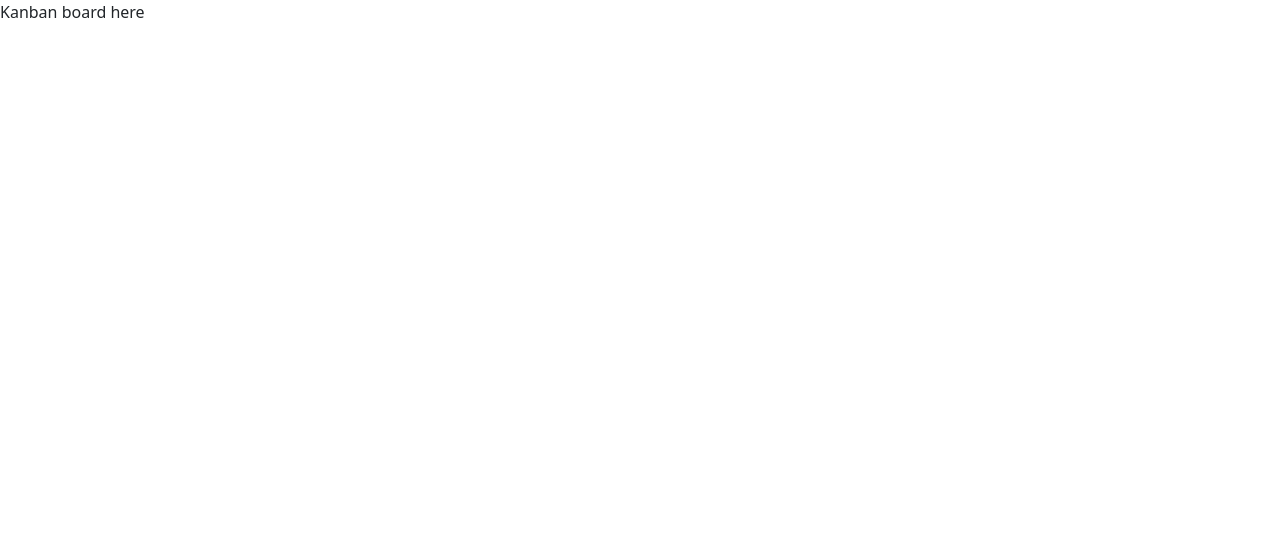
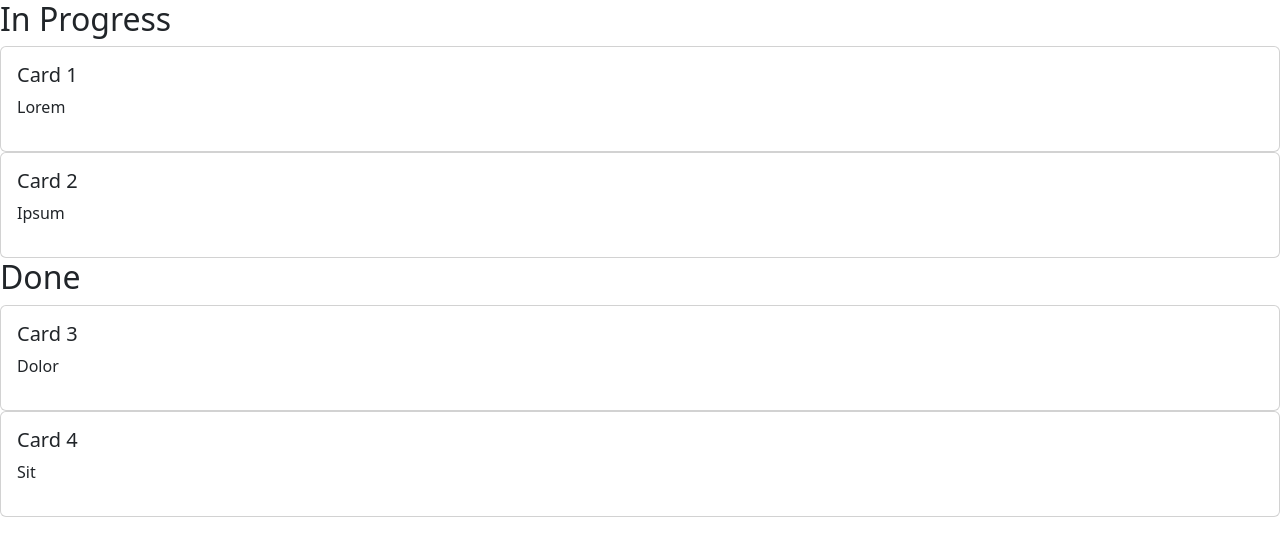
Before and after one commit to vasiliosnicholas/Agility, a React (Vite) app in the folder frontend/: page /kanban in a window 1280 px wide. Shown: the top 556 px of the page. Built offline with nearby package versions, Linux system fonts and the light colour scheme.

Commit message:
Initial poc for drag & drop

```diff
--- /dev/null
+++ b/frontend/src/components/kanban/Drag.tsx
@@ -0,0 +1,127 @@
+import React from "react";
+import * as DragTypes from "./dragTypes.ts";
+
+const DragContext = React.createContext<DragTypes.DragCtxValue | null>(null);
+
+interface DragProps {
+    draggable?: boolean;
+    handleDrop?: (payload: DragTypes.DropPayload) => void;
+    children: React.ReactNode | ((renderProps: DragTypes.DragRenderProps) => React.ReactNode);
+};
+
+function Drag({draggable = true, handleDrop, children}: DragProps) {
+    const [dragItem, setDragItem] = React.useState<DragTypes.DragId | null>(null);
+    const [dragType, setDragType] = React.useState<DragTypes.DragType | null>(null);
+    const [isDragging, setIsDragging] = React.useState(false);
+    const [drop, setDrop] = React.useState<DragTypes.DropId | null>(null);
+
+    React.useEffect(() => {
+        if (dragItem) {
+            document.body.style.cursor = "grabbing";
+        } else {
+            document.body.style.cursor = "default";
+        }
+
+    }, [dragItem]);
+
+    const dragStart = function(e: React.DragEvent<Element>, dragId: DragTypes.DragId, dragType: DragTypes.DragType) {
+        e.stopPropagation();
+        e.dataTransfer.effectAllowed = "move";
+        setDragItem(dragId);
+        dragType && setDragType(dragType);
+    };
+
+    const drag = function(e: React.DragEvent<Element>) {
+        e.stopPropagation();
+        setIsDragging(true);
+    };
+
+    const dragEnd = function() {
+        setDragItem(null);
+        setDragType(null);
+        setIsDragging(false);
+        setDrop(null);
+    };
+
+    const onDrop = function(e: React.DragEvent<Element>) {
+        e.stopPropagation();
+        handleDrop?.({ dragItem, dragType, drop });
+        setDragItem(null);
+        setDragType(null);
+        setIsDragging(false);
+        setDrop(null);
+    };
+
+    return (
+        <DragContext.Provider value={{ draggable, dragItem, dragType, isDragging, drop, setDrop, dragStart, drag, dragEnd, onDrop }}>
+            { typeof children === "function" ? children({ activeItem: dragItem, activeType: dragType, isDragging }) : children}
+        </DragContext.Provider>
+    );
+};
+
+export function DragItem<T extends React.ElementType = "div">({ as, dragId, dragType, ...props }: DragTypes.DragItemProps<T>) {
+    const {draggable, dragStart, drag, dragEnd } = React.useContext(DragContext) as DragTypes.DragCtxValue;
+    let Component: React.ElementType = as || "div";
+    return <Component onDragStart={(e: React.DragEvent<Element>) => dragStart(e, dragId, dragType)}
+    draggable={draggable}
+    onDrag={drag}
+    onDragEnd={dragEnd}
+    {...props}
+    />;
+};
+
+export function DropZone({as, dropId, dropType, remember, style, children, ...props}: DragTypes.DropZoneProps) {
+    const {dragItem, dragType, setDrop, drop, onDrop} = React.useContext(DragContext) as DragTypes.DragCtxValue;
+
+    function handleDragOver(e: React.DragEvent<Element>) {
+        if (e.preventDefault) {
+            e.preventDefault();
+        }
+
+        return false;
+    };
+
+    function handleDragLeave(e: React.DragEvent<Element>) {
+        if (!remember) {
+            setDrop(null);
+        }
+    };
+
+    let Component: React.ElementType = as || "div";
+
+    return (
+        <Component onDragEnter={(e) => dragItem && dropType === dragType && setDrop(dropId)}
+        onDragOver={handleDragOver}
+        onDrop={onDrop}
+        style={{position: "relative", ...style}}
+        {...props}>
+            {children}
+            { drop === dropId && <div style={{position: "absolute", inset: "0px"}} onDragLeave={handleDragLeave} />}
+        </Component>
+    )
+};
+
+export function DropZones({ dropType, prevId, nextId, split = "y", remember, children, ...props}: DragTypes.DropZonesProps) {
+    const {dragType, isDragging} = React.useContext(DragContext) as DragTypes.DragCtxValue;
+
+    return (
+        <div style={{position: "relative"}} {...props}>
+            { children }
+            { dragType === dropType && isDragging &&
+                <div style={{position: "absolute", inset: "0px", display: "flex", flexDirection: split === "x" ? "row" : "column"}}>
+                    <DropZone dropId={prevId} style={{ width: "100%", height: "100%"}} dropType={dropType} remember={remember}/>
+                    <DropZone dropId={nextId} style={{ width: "100%", height: "100%"}} dropType={dropType} remember={remember}/>
+                </div>
+            }
+        </div>
+    )
+
+};
+
+export function DropGuide({ as, dropId, ...props}: DragTypes.DropGuideProps) {
+    const {drop} = React.useContext(DragContext) as DragTypes.DragCtxValue;
+    let Component: React.ElementType = as || "div";
+    return drop === dropId ? <Component {...props} /> : null;
+};
+
+export default Object.assign(Drag, { DragItem, DropZone, DropZones, DropGuide });
--- /dev/null
+++ b/frontend/src/components/kanban/KanbanCard.tsx
@@ -0,0 +1,20 @@
+import React from 'react';
+
+interface CardProps {
+    title: string;
+    description?: string;
+    isBeingDragged?: boolean;
+}
+
+function Card({ title, description = "placeholder", isBeingDragged = false }: CardProps) {
+    return (
+        <div className="card" style={{ transform: `${isBeingDragged ? "rotate(15deg)" : "rotate(0deg)"}` }}>
+            <div className="card-body">
+                <h5 className="card-title">{title}</h5>
+                <p className="card-description">{description}</p>
+            </div>
+        </div>
+    );
+}
+
+export default Card;
--- /dev/null
+++ b/frontend/src/components/kanban/KanbanList.tsx
@@ -0,0 +1,19 @@
+import React from 'react';
+
+interface KanbanListProps {
+    name: string;
+    children: React.ReactNode;
+}
+
+function KanbanList({name, children }: KanbanListProps) {
+    return (
+        <div className="kanban-list">
+            <div className="kanban-list-header">
+                <h2 className="kanban-list-header-title">{name}</h2>
+            </div>
+            { children }
+        </div>
+    );
+};
+
+export default KanbanList;
--- /dev/null
+++ b/frontend/src/components/kanban/dragTypes.ts
@@ -0,0 +1,58 @@
+export type DragId = number | string;
+export type DropId = number | string;
+
+export type DragType = "card";
+
+export interface DropPayload {
+    dragItem: DragId | null;
+    dragType: DragType | null;
+    drop: DropId | null;
+}
+
+export interface DragRenderProps {
+    activeItem: DragId | null;
+    activeType: DragType | null;
+    isDragging: boolean;
+}
+
+export type DragItemProps<T extends React.ElementType = "div"> = {
+    as?: T;
+    dragId: DragId;
+    dragType: DragType;
+} & React.ComponentPropsWithoutRef<T>;
+
+export type DropZoneProps<T extends React.ElementType = "div"> = {
+    as?: T;
+    dropType: DragType | null;
+    dropId: DropId | null;
+    remember?: boolean;
+    style?: React.CSSProperties;
+    children?: React.ReactNode;
+} & React.ComponentPropsWithoutRef<T>;
+
+export interface DropZonesProps extends React.HTMLAttributes<HTMLDivElement> {
+    dropType: DragType;
+    prevId: DropId | null;
+    nextId: DropId | null;
+    split?: "y" | "x";
+    remember?: boolean;
+    children: React.ReactNode;
+}
+
+export type DropGuideProps<T extends React.ElementType = "div"> = {
+    as?: T;
+    dropId: DropId | null;
+} & React.ComponentPropsWithoutRef<T>;
+
+export interface DragCtxValue {
+    draggable: boolean;
+    dragItem: DragId | null;
+    dragType: DragType | null;
+    isDragging: boolean;
+    drop: DropId | null;
+    setDrop: (dropId: DropId | null) => void;
+    dragStart: (e: React.DragEvent, dragId: DragId, dragType: DragType) => void;
+    drag: (e: React.DragEvent) => void;
+    dragEnd: () => void;
+    onDrop: (e: React.DragEvent) => void;
+}
--- a/frontend/src/main.jsx
+++ b/frontend/src/main.jsx
@@ -4,7 +4,7 @@ import "bootstrap/dist/css/bootstrap.min.css";
 import "./styles/index.css";
 import IndexPage from "./pages/IndexPage.jsx";
 import Template from "./pages/Template.jsx";
-import Kanban from "./pages/Kanban.jsx";
+import Kanban from "./pages/Kanban.tsx";
 import { BrowserRouter, Routes, Route } from "react-router";
 
 createRoot(document.getElementById("root")).render(
--- a/frontend/src/pages/Kanban.jsx
+++ /dev/null
@@ -1,3 +0,0 @@
-export default function Kanban() {
-    return <>Kanban board here</>
-}
--- /dev/null
+++ b/frontend/src/pages/Kanban.tsx
@@ -0,0 +1,51 @@
+import React from "react";
+import KanbanList from "../components/kanban/KanbanList";
+import Drag from "../components/kanban/Drag";
+import { DropPayload } from "../components/kanban/dragTypes.ts";
+import KanbanCard from "../components/kanban/KanbanCard";
+
+const testData = [
+    { id: 1, name: "In Progress", cards: [
+        { id: 1, title: "Card 1", description: "Lorem" },
+        { id: 2, title: "Card 2", description: "Ipsum" },
+    ]},
+    {
+        id: 2, name: "Done", cards: [
+            { id: 3, title: "Card 3", description: "Dolor" },
+            { id: 4, title: "Card 4", description: "Sit" },
+        ]
+    }
+]
+
+export default function Kanban() {
+    const [data, setData] = React.useState(testData);
+
+    function handleDrop({ dragItem, dragType, drop }: DropPayload) {
+
+    };
+
+    return (
+        <Drag handleDrop={handleDrop}>
+            {({ activeItem, activeType, isDragging }) => (
+                <div className="kanban-container">
+                { data.map((list, listPos) => {
+                    return (
+                        <KanbanList key={list.id} name={list.name}>
+                            {data[listPos].cards.map((card) => {
+                                return (
+                                    <Drag.DragItem key={card.id} dragId={card.id} dragType="card"
+                                    className={`cursor-pointer ${activeItem === card.id
+                                    && activeType === "card" && isDragging ? "d-none" : "translate-x-0"}`}>
+                                        <KanbanCard title={card.title} description={card.description}
+                                        isBeingDragged={activeItem === card.id && activeType === "card"} />
+                                    </Drag.DragItem>
+                                );
+                            })}
+                        </KanbanList>
+                    )
+                })}
+                </div>
+            )}
+        </Drag>
+    );
+}
```
